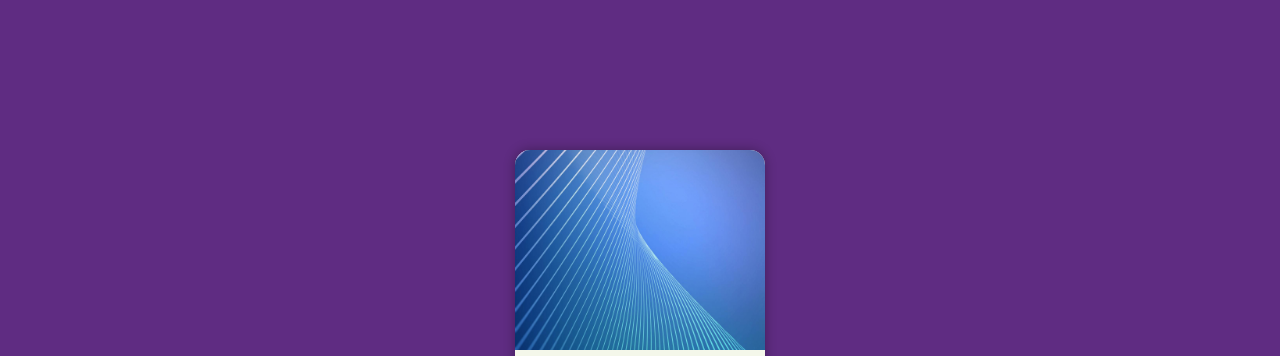
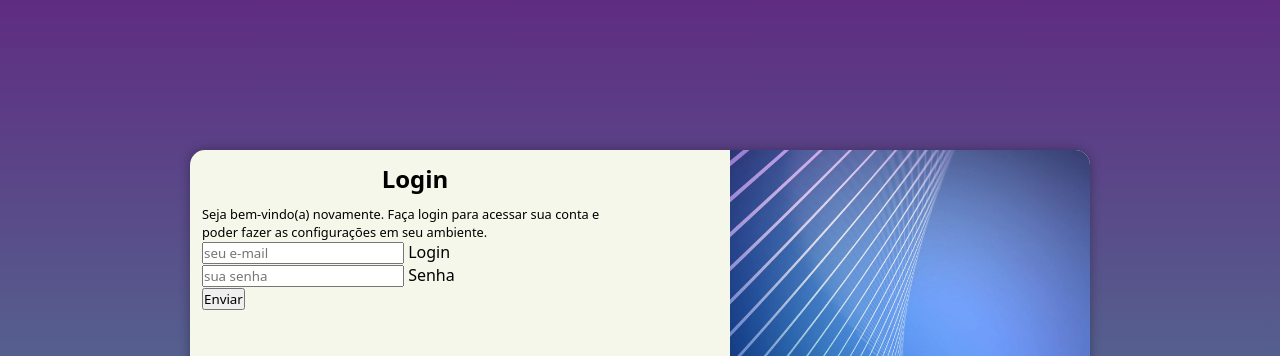
Before and after one commit to Neh-Santos/projeto-login, a plain HTML site: page index.html in a window 1280 px wide. Shown: the top 356 px of the page. Drawn offline with Linux system fonts and the light colour scheme.

Commit message:
Atualizado

```diff
--- /dev/null
+++ b/estilo/media-query.css
@@ -0,0 +1,43 @@
+@charset "UTF-8";
+
+@media screen and ( min-width: 768px) and ( max-width: 992px) {
+    body{
+        background-image: linear-gradient(to top, #49a09d, #5f2c82);
+    }
+
+    section#login{
+        width: 80vw;
+    }
+
+    section#login > div#imagem{
+        width: 30%;
+        float: left;
+        height: 100%;
+    }
+
+    section#login > div#formulario{
+        width: 70%;
+        float: right;
+    }
+}
+
+@media screen and ( min-width: 992px) {
+    body{
+        background-image: linear-gradient(to top, #49a09d, #5f2c82);
+    }
+
+    section#login{
+        width: 900px;
+    }
+
+    section#login > div#imagem{
+        width: 40%;
+        float: right;
+        height: 100%;
+    }
+
+    section#login > div#formulario{
+        width: 50%;
+        float: left;
+    }
+}
--- a/estilo/style.css
+++ b/estilo/style.css
@@ -40,6 +40,9 @@ section#login{
     overflow: hidden;
     position: absolute;
     transform: translate(-50%, -50%);
+
+    transition-timing-function: ease;
+    transition: width 0.3s, height 0.3s;
 }
 
 section#login > div#imagem{
@@ -54,4 +57,14 @@ section#login > div#imagem{
 section#login > div#formulario{
     padding: 12px;
     display: block;
+    width: 240px;
 }
+
+div#formulario h1{
+    text-align: center;
+    padding-bottom: 10px;
+}
+
+div#formulario p{
+    font-size: 0.8em;
+}
--- a/index.html
+++ b/index.html
@@ -4,7 +4,8 @@
     <meta charset="UTF-8">
     <meta name="viewport" content="width=device-width, initial-scale=1.0">
     <link rel="stylesheet" href="estilo/style.css">
-    <title>Login</title>
+    <link rel="stylesheet" href="estilo/media-query.css">
+
 </head>
 
 <body>
@@ -17,8 +18,18 @@
                 <h1>Login</h1>
                 <p>Seja bem-vindo(a) novamente. Faça login para acessar sua conta e poder fazer as configurações em seu ambiente.</p>
 
-                <form action="login.php" method="post">
+                <form action="login.php" method="post" autocomplete="on">
+                    <div class="campo">
+                        <input type="email" name="login" id="login" autocomplete="email" placeholder="seu e-mail" minlength="8" maxlength="30" required>
+                        <label for="Login">Login</label>
+                    </div>
 
+                    <div class="campo">
+                        <input type="password" name="senha" id="senha" autocomplete="current-password" placeholder="sua senha" minlength="8" maxlength="30">
+                        <label for="senha">Senha</label>
+                    </div>
+
+                    <input type="submit" value="Enviar">
                 </form>
             </div>
         </section>
```
